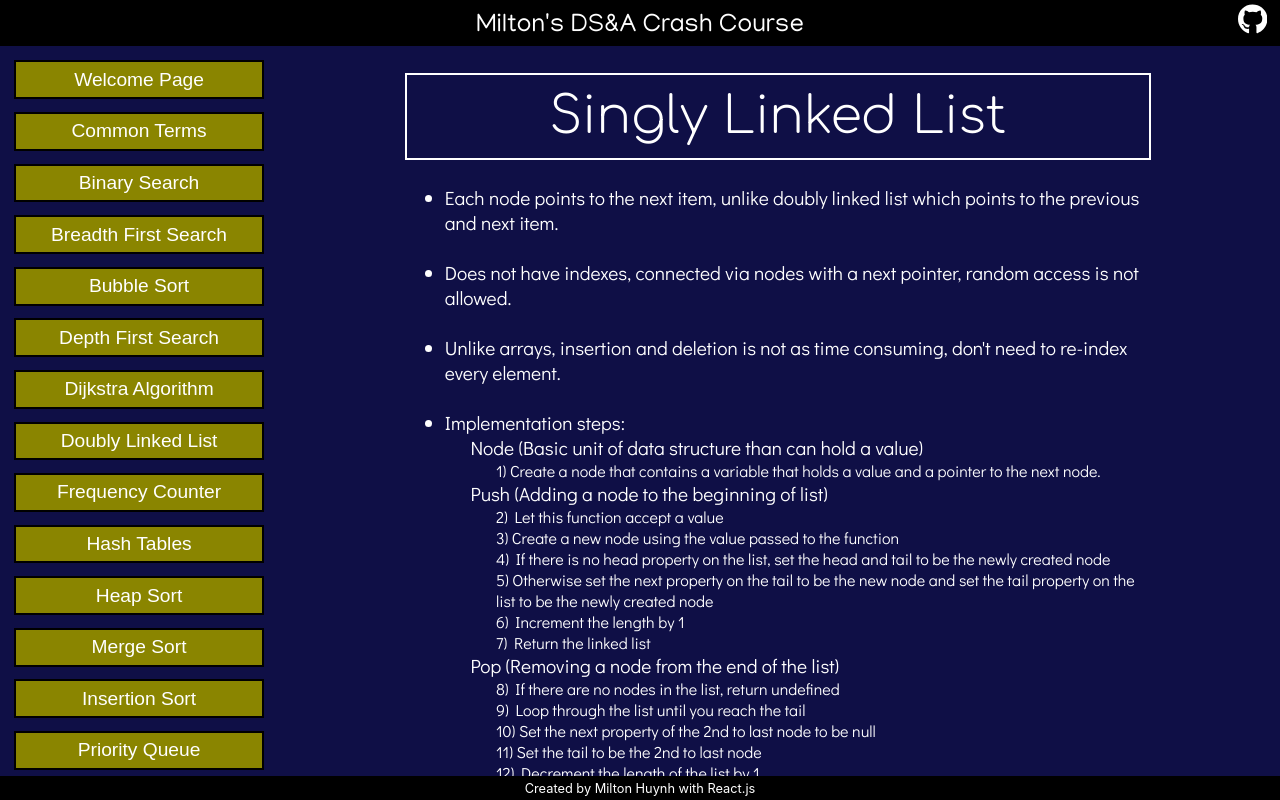
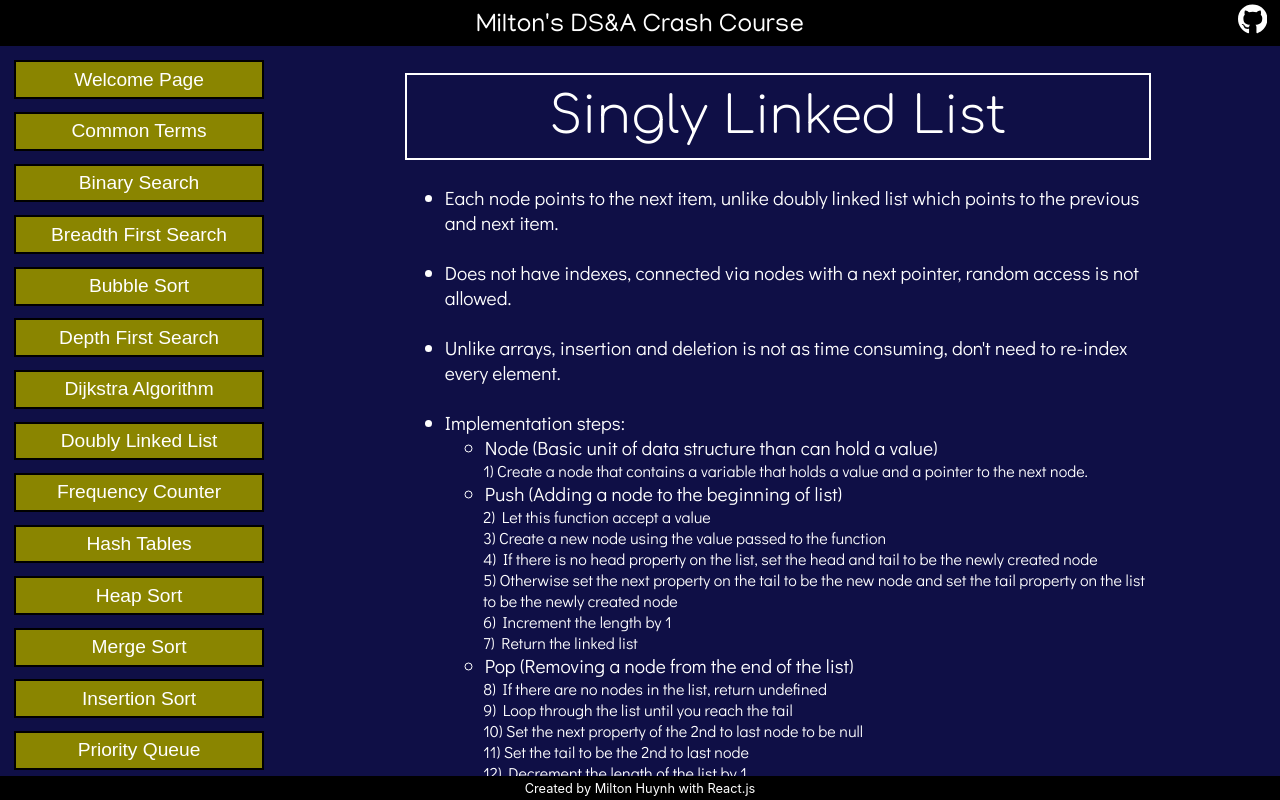
Before and after one commit to miltonhuynh/DSA-guide, a React (Create React App) app in the folder app/: page /DSA-guide/SinglyLinkedList in a window 1280 px wide. Built offline with nearby package versions, Linux system fonts and the light colour scheme; a web font is replaced by a local one.

Commit message:
Formatted implementation steps for SLL

```diff
--- a/app/src/App.css
+++ b/app/src/App.css
@@ -35,6 +35,10 @@ body,html {
 
 .indent {
   margin-left: 2vw;
+}
+
+.indent-extra {
+  margin-left: 3vw;
 }
 
 #header {
--- a/app/src/Concepts/SinglyLinkedList.js
+++ b/app/src/Concepts/SinglyLinkedList.js
@@ -141,14 +141,14 @@ class SinglyLinkedList {
             <li>Each node points to the next item, unlike doubly linked list which points to the previous and next item.</li><br/>
             <li>Does not have indexes, connected via nodes with a next pointer, random access is not allowed.</li><br/>
             <li>Unlike arrays, insertion and deletion is not as time consuming, don't need to re-index every element.</li><br/>
+
             <li>Implementation steps:</li>
-            <div class="indent">
-              <div>Node (Basic unit of data structure than can hold a value)</div>
-              <div class="indent font-sm">1) Create a node that contains a variable that holds a value and a pointer to the next node.</div>
-            </div>
-            <div class="indent">
-              <div>Push (Adding a node to the beginning of list)</div>
-                <div class="indent font-sm">
+
+            <ul><li>Node (Basic unit of data structure than can hold a value)</li></ul>
+            <div class="indent-extra font-sm">1) Create a node that contains a variable that holds a value and a pointer to the next node.</div>
+
+            <ul><li>Push (Adding a node to the beginning of list)</li></ul>
+            <div class="indent-extra font-sm">
             <div>2) Let this function accept a value</div>
             <div>3) Create a new node using the value passed to the function</div>
             <div>4) If there is no head property on the list, set the head and tail to be the newly created node</div>
@@ -156,10 +156,9 @@ class SinglyLinkedList {
             <div>6) Increment the length by 1</div>
             <div>7) Return the linked list</div>
             </div>
-            </div>
-            <div class="indent">
-              <div>Pop (Removing a node from the end of the list)</div>
-                <div class="indent font-sm">
+
+            <ul><li>Pop (Removing a node from the end of the list)</li></ul>
+            <div class="indent-extra font-sm">
               <div>8) If there are no nodes in the list, return undefined</div>
               <div>9) Loop through the list until you reach the tail</div>
               <div>10) Set the next property of the 2nd to last node to be null</div>
@@ -167,20 +166,18 @@ class SinglyLinkedList {
               <div>12) Decrement the length of the list by 1</div>
               <div>13) Return the value of the node removed</div>
             </div>
-            </div>
-            <div class="indent">
-              <div>Shift (Removing a node from the beginning of the linked list)</div>
-              <div class="indent font-sm">
+
+            <ul><li>Shift (Removing a node from the beginning of the linked list)</li></ul>
+            <div class="indent-extra font-sm">
               <div> 14) If there are no nodes, return undefined</div>
               <div> 15) Store the current head property in a variable</div>
               <div> 16) Set the head property to be the current head's next property</div>
               <div> 17) Decrement the length by 1</div>
               <div> 18) Return the value of the node removed</div>
             </div>
-            </div>
-            <div class="indent">
-              <div>Unshift (Adding a new node to the beginning of a linked list)</div>
-              <div class="indent font-sm">
+
+            <ul><li>Unshift (Adding a new node to the beginning of a linked list)</li></ul>
+            <div class="indent-extra font-sm">
               <div> 19) Create a new node using the value passed to the function</div>
               <div> 20) If there is no head property on the list, set the head and tail to be the newly created node</div>
               <div> 21) Otherwise set the newly created node's next property to be the current head property on the list</div>
@@ -188,26 +185,20 @@ class SinglyLinkedList {
               <div> 23) Increment the length of the list by 1</div>
               <div> 24) Return the linked list</div>
           </div>
-            </div>
-            <div class="indent">
-              <div>Get (Retrieving a node by it's position in the Linked List)</div>
-              <div class="indent font-sm">
+            <ul><li>Get (Retrieving a node by it's position in the Linked List)</li></ul>
+            <div class="indent-extra font-sm">
               <div> 25) Let the function accept an index</div>
               <div> 26) If the index is less than zero or greater than or equal to the length of the list, return null</div>
               <div> 27) Loop through the list until you reach the index and return the node at that specific index</div>
           </div>
-            </div>
-            <div class="indent">
-              <div>Set (Changing the value of a node based on it's position in the Linked List)</div>
-              <div class="indent font-sm">
+            <ul><li>Set (Changing the value of a node based on it's position in the Linked List)</li></ul>
+            <div class="indent-extra font-sm">
               <div> 28) This function should accept a value and an index</div>
               <div> 29) Use your get function to find the specific node</div>
               <div> 30) If the node is not found, return false, if the node is found, set the value of that node to be the value passed to the function and return true</div>
             </div>
-            </div>
-            <div class="indent">
-              <div>Insert (Adding a node to the Linked List at a specific position</div>
-              <div class="indent font-sm">
+            <ul><li>Insert (Adding a node to the Linked List at a specific position</li></ul>
+            <div class="indent-extra font-sm">
               <div> 31) If the index is less than zero or greater than the length, return false</div>
               <div> 32) If the index is the same as the length, push a new node to the end of the list</div>
               <div> 33) If the index is zero, unshift a new node to the start of the list</div>
@@ -217,10 +208,8 @@ class SinglyLinkedList {
               <div> 37) Increment the length</div>
               <div> 38) Return true</div>
             </div>
-            </div>
-            <div class="indent">
-              <div>Remove (Removing a node from the Linked List at a specific position</div>
-              <div class="indent font-sm">
+            <ul><li>Remove (Removing a node from the Linked List at a specific position</li></ul>
+            <div class="indent-extra font-sm">
               <div> 39) If the index is less than zero or greater than the length, return underfined</div>
               <div> 40) If the index is the same as the length - 1, pop</div>
               <div> 41) If the index is 0, shift</div>
@@ -229,10 +218,8 @@ class SinglyLinkedList {
               <div> 44) Decrement the length</div>
               <div> 45) Return the value of the node removed</div>
             </div>
-            </div>
-            <div class="indent">
-              <div> Reverse (Reversing the Linked List in place)</div>
-              <div class="indent font-sm">
+            <ul><li>Reverse (Reversing the Linked List in place)</li></ul>
+            <div class="indent-extra font-sm">
               <div> 46) Swap the head and the tail</div>
               <div> 47) Create a variable called next and a variable called prev</div>
               <div> 48) Create a variable called node and initialize it to the head property</div>
@@ -241,7 +228,6 @@ class SinglyLinkedList {
               <div> 51) Set the next property on the node to be whatever prev is</div>
               <div> 52) Set prev to be the value of the node variable</div>
               <div> 53) Set the node variable to be the value of the next variable</div>
-              </div>
             </div>
           </div>
         </ul>
```
Lines whose indentation alone changed are shown as unchanged.
